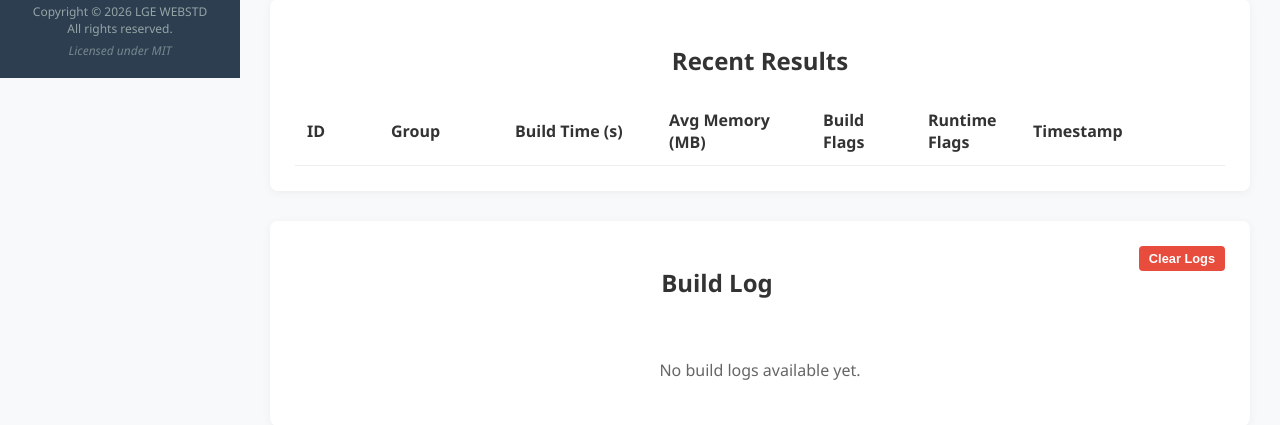
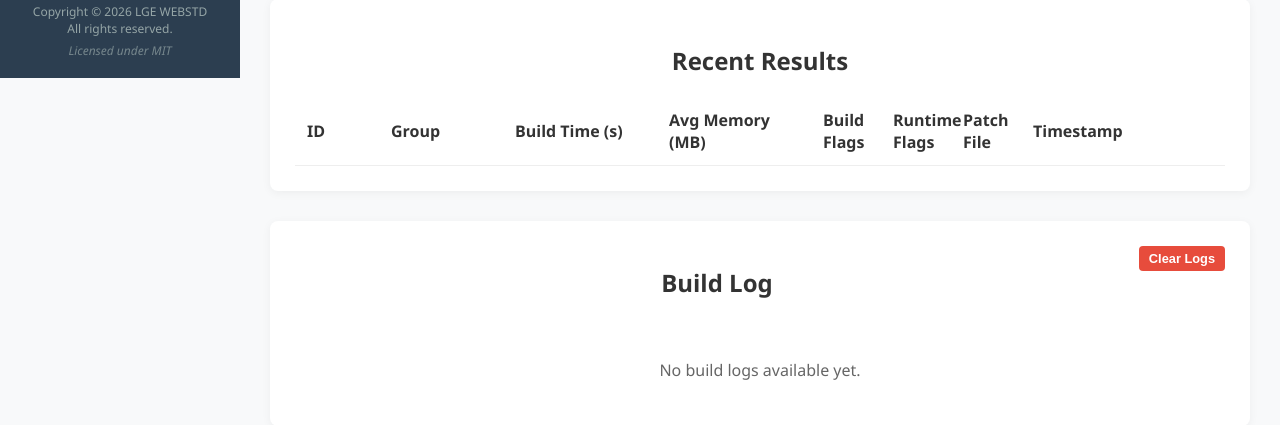
Before and after one commit to lgewst/snu-chromium-memory-dashboard, a Flask app: page / in a window 1280 px wide. Shown: the part 722-1147 px from the top of the page. Run offline with Flask 3, Linux system fonts and the light colour scheme; data that the repository does not hold is empty.

Commit message:
Add patch file column in table on main page

```diff
--- a/static/script.js
+++ b/static/script.js
@@ -220,6 +220,7 @@ document.addEventListener('DOMContentLoaded', () => {
                 <td>${medianPeak}</td>
                 <td>${res.build_flags.join(' ') || '-'}</td>
                 <td>${res.runtime_flags.join(' ') || '-'}</td>
+                <td>${res.patch || '-'}</td>
                 <td>${new Date(res.timestamp * 1000).toLocaleString()}</td>
             `;
             resultsTableBody.appendChild(row);
--- a/templates/dashboard.html
+++ b/templates/dashboard.html
@@ -52,6 +52,7 @@
                     <th style="width: 130px;">Avg Memory (MB)</th>
                     <th>Build Flags</th>
                     <th>Runtime Flags</th>
+                    <th>Patch File</th>
                     <th style="width: 180px;">Timestamp</th>
                 </tr>
             </thead>
```
